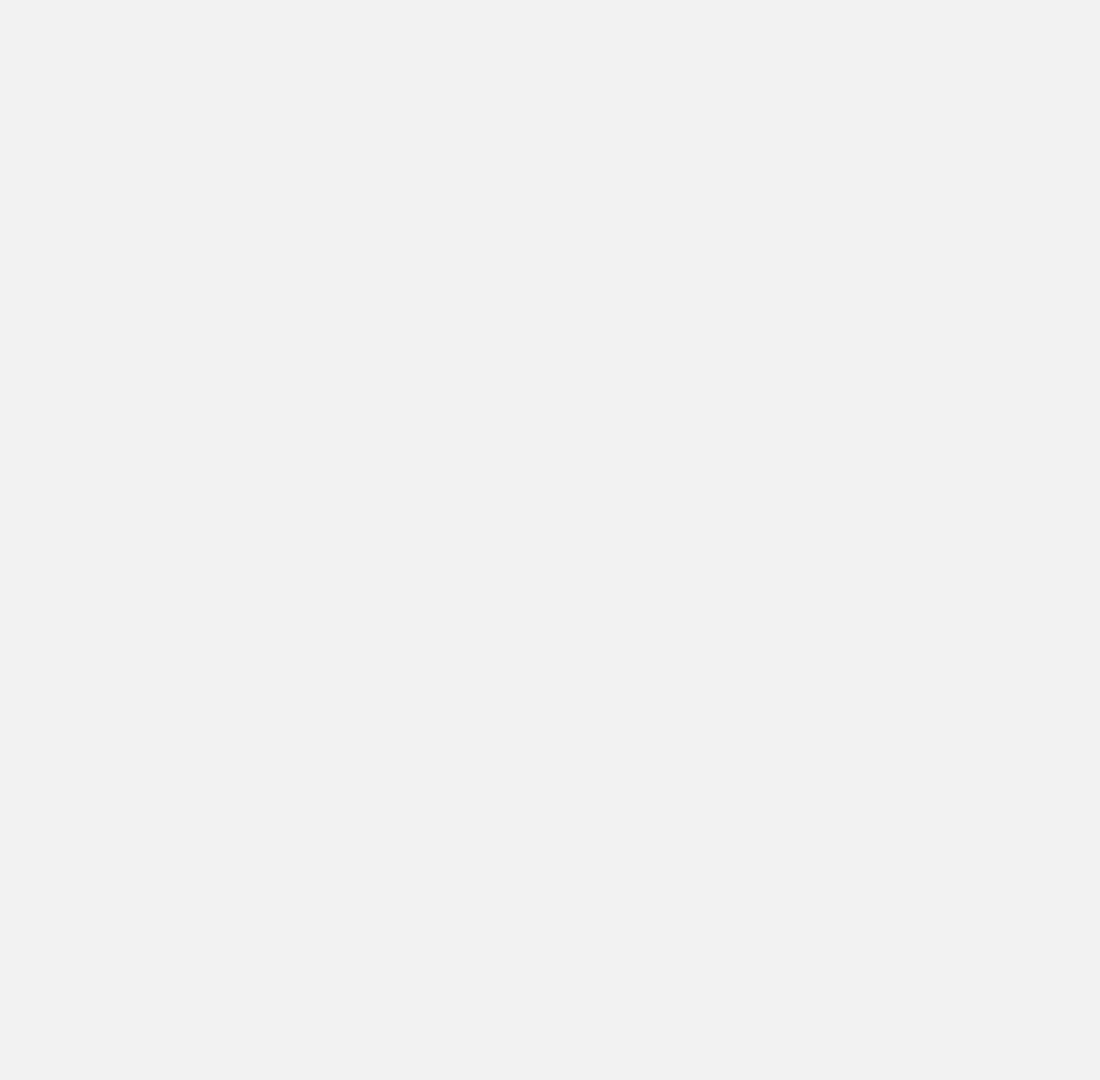
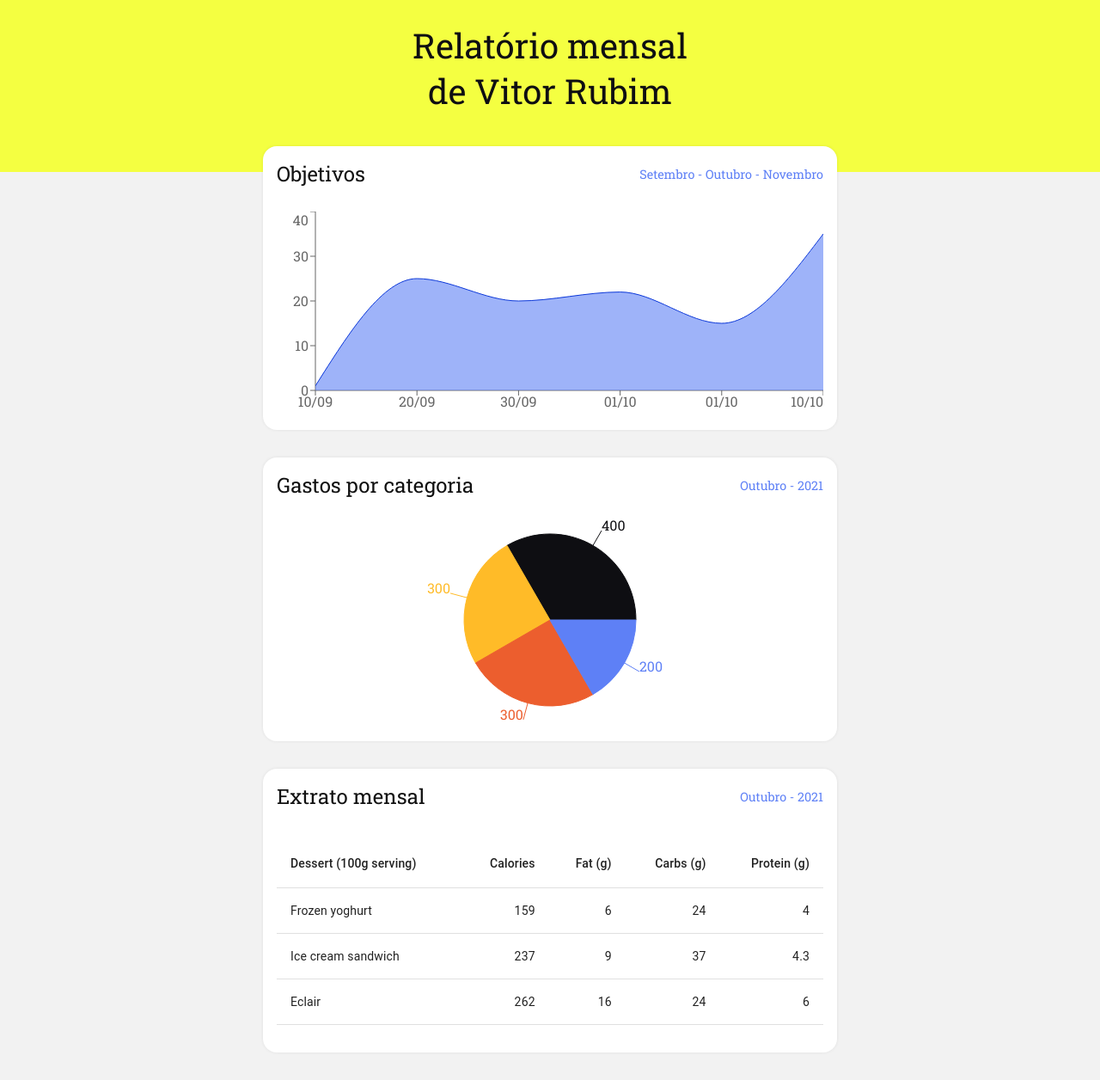
Before and after one commit to yoursbank/reports-front, a React (Vite) app: page / in a window 1280 px wide. Shown: the whole page at 86% size. Before the commit the page ends 800 px from the top, so only its background shows below. Built offline with nearby package versions, Linux system fonts and the light colour scheme.

Commit message:
feat: finalizing the structure of the charts and table

```diff
--- a/package.json
+++ b/package.json
@@ -7,14 +7,20 @@
     "preview": "vite preview"
   },
   "dependencies": {
+    "@emotion/react": "^11.7.1",
+    "@emotion/styled": "^11.6.0",
+    "@mui/material": "^5.4.1",
+    "axios": "^0.25.0",
     "react": "^17.0.2",
     "react-dom": "^17.0.2",
+    "react-router-dom": "^5.2.0",
     "recharts": "^2.1.8",
     "styled-components": "^5.3.3"
   },
   "devDependencies": {
     "@types/react": "^17.0.33",
     "@types/react-dom": "^17.0.10",
+    "@types/react-router-dom": "^5.1.7",
     "@types/styled-components": "^5.1.22",
     "@typescript-eslint/eslint-plugin": "^5.11.0",
     "@typescript-eslint/parser": "^5.11.0",
--- a/src/App.tsx
+++ b/src/App.tsx
@@ -1,14 +1,21 @@
 import { ThemeProvider } from 'styled-components';
+import { BrowserRouter } from 'react-router-dom';
 
 // Theme import
 import theme from './styles/themes/default';
 import GlobalStyles from './styles/global';
 
+// Route import
+import { Routes } from './routes';
+
 function App() {
   return (
-    <ThemeProvider theme={theme}>
-      <GlobalStyles />
-    </ThemeProvider>
+    <BrowserRouter>
+      <ThemeProvider theme={theme}>
+        <Routes />
+        <GlobalStyles />
+      </ThemeProvider>
+    </BrowserRouter>
   );
 }
 
--- /dev/null
+++ b/src/components/Card/index.tsx
@@ -0,0 +1,28 @@
+import { ReactNode } from 'react';
+
+// Style import
+import { Container, Header, Title, Subtitle } from './styles';
+
+// Interface
+interface ICardProps {
+  title?: string;
+  subtitle?: string;
+  children: ReactNode;
+}
+
+const Card = ({ title, subtitle, children }: ICardProps) => {
+  return (
+    <Container>
+      {!!title && !!subtitle && (
+        <Header>
+          <Title>{title}</Title>
+          <Subtitle>{subtitle}</Subtitle>
+        </Header>
+      )}
+
+      {children}
+    </Container>
+  );
+};
+
+export { Card };
--- /dev/null
+++ b/src/components/Card/styles.ts
@@ -0,0 +1,52 @@
+import styled from 'styled-components';
+
+export const Container = styled.div`
+  display: flex;
+  flex-direction: column;
+  align-items: center;
+  justify-content: space-between;
+
+  background-color: ${({ theme }) => theme.white};
+
+  width: 100%;
+  height: 330px;
+
+  border-radius: 1rem;
+
+  padding: 1rem;
+  margin-bottom: 2rem;
+
+  -webkit-box-shadow: 0px 0px 4px -1px rgba(0, 0, 0, 0.13);
+  box-shadow: 0px 0px 4px -1px rgba(0, 0, 0, 0.13);
+
+  @media (max-width: 330px) {
+    height: 370px;
+  }
+`;
+
+export const Header = styled.header`
+  display: flex;
+  align-items: center;
+  justify-content: space-between;
+
+  width: 100%;
+
+  margin-bottom: 1rem;
+
+  @media (max-width: 573px) {
+    flex-direction: column;
+  }
+`;
+
+export const Title = styled.h3`
+  font-size: 1.5rem;
+
+  @media (max-width: 573px) {
+    font-size: 1.35rem;
+  }
+`;
+
+export const Subtitle = styled.span`
+  font-size: 0.9rem;
+  color: ${({ theme }) => theme.blue};
+`;
--- /dev/null
+++ b/src/components/Charts/Category.tsx
@@ -0,0 +1,41 @@
+import React, { useContext } from 'react';
+import { ThemeContext } from 'styled-components';
+import { PieChart, Pie, Cell, ResponsiveContainer } from 'recharts';
+
+// Component import
+import { Card } from '../Card';
+
+const Category: React.FC = () => {
+  // Hook
+  const theme = useContext(ThemeContext);
+
+  // Mock
+  const data = [
+    { name: 'Group A', value: 400 },
+    { name: 'Group B', value: 300 },
+    { name: 'Group C', value: 300 },
+    { name: 'Group D', value: 200 },
+  ];
+
+  const colors = [theme.black, '#FFBB28', theme.orange, theme.blue, theme.pink];
+
+  return (
+    <Card title="Gastos por categoria" subtitle="Outubro - 2021">
+      <ResponsiveContainer width="100%" height="100%">
+        <PieChart>
+          <Pie data={data} label outerRadius={100} dataKey="value">
+            {data.map((_, index) => (
+              <Cell
+                key={`cell-${index * 3}`}
+                fill={colors[index % colors.length]}
+                stroke={colors[index % colors.length]}
+              />
+            ))}
+          </Pie>
+        </PieChart>
+      </ResponsiveContainer>
+    </Card>
+  );
+};
+
+export { Category };
--- /dev/null
+++ b/src/components/Charts/Goals.tsx
@@ -0,0 +1,72 @@
+import React, { useContext } from 'react';
+import { ThemeContext } from 'styled-components';
+import { AreaChart, Area, XAxis, YAxis, ResponsiveContainer } from 'recharts';
+
+// Component import
+import { Card } from '../Card';
+
+// Mock
+const data = [
+  {
+    name: '10/09',
+    value: 1,
+    percent: 1,
+  },
+  {
+    name: '20/09',
+    value: 25,
+    percent: 10,
+  },
+  {
+    name: '30/09',
+    value: 20,
+    percent: 20,
+  },
+  {
+    name: '01/10',
+    value: 22,
+    percent: 30,
+  },
+  {
+    name: '01/10',
+    value: 15,
+    percent: 40,
+  },
+  {
+    name: '10/10',
+    value: 35,
+    percent: 40,
+  },
+];
+
+const Goals: React.FC = () => {
+  // Hook
+  const theme = useContext(ThemeContext);
+
+  return (
+    <Card title="Objetivos" subtitle="Setembro - Outubro - Novembro">
+      <ResponsiveContainer width="100%" height="80%">
+        <AreaChart
+          data={data}
+          margin={{
+            top: 0,
+            right: 0,
+            left: -15,
+            bottom: 0,
+          }}
+        >
+          <XAxis dataKey="name" />
+          <YAxis dataKey="percent" />
+          <Area
+            type="monotone"
+            dataKey="value"
+            stroke="#0d39d9"
+            fill={theme.blue}
+          />
+        </AreaChart>
+      </ResponsiveContainer>
+    </Card>
+  );
+};
+
+export { Goals };
--- /dev/null
+++ b/src/components/Charts/Statement.tsx
@@ -0,0 +1,63 @@
+import React from 'react';
+import {
+  TableContainer,
+  Table,
+  TableBody,
+  TableCell,
+  TableHead,
+  TableRow,
+} from '@mui/material';
+
+// Component import
+import { Card } from '../Card';
+
+function createData(
+  name: string,
+  calories: number,
+  fat: number,
+  carbs: number,
+  protein: number,
+) {
+  return { name, calories, fat, carbs, protein };
+}
+
+const rows = [
+  createData('Frozen yoghurt', 159, 6.0, 24, 4.0),
+  createData('Ice cream sandwich', 237, 9.0, 37, 4.3),
+  createData('Eclair', 262, 16.0, 24, 6.0),
+];
+
+const Statement: React.FC = () => {
+  return (
+    <Card title="Extrato mensal" subtitle="Outubro - 2021">
+      <TableContainer style={{ marginBottom: 16 }}>
+        <Table aria-label="caption table">
+          <TableHead>
+            <TableRow>
+              <TableCell>Dessert (100g serving)</TableCell>
+              <TableCell align="right">Calories</TableCell>
+              <TableCell align="right">Fat&nbsp;(g)</TableCell>
+              <TableCell align="right">Carbs&nbsp;(g)</TableCell>
+              <TableCell align="right">Protein&nbsp;(g)</TableCell>
+            </TableRow>
+          </TableHead>
+          <TableBody>
+            {rows.map(row => (
+              <TableRow key={row.name}>
+                <TableCell component="th" scope="row">
+                  {row.name}
+                </TableCell>
+                <TableCell align="right">{row.calories}</TableCell>
+                <TableCell align="right">{row.fat}</TableCell>
+                <TableCell align="right">{row.carbs}</TableCell>
+                <TableCell align="right">{row.protein}</TableCell>
+              </TableRow>
+            ))}
+          </TableBody>
+        </Table>
+      </TableContainer>
+    </Card>
+  );
+};
+
+export { Statement };
--- /dev/null
+++ b/src/components/Charts/index.ts
@@ -0,0 +1,3 @@
+export { Goals } from './Goals';
+export { Category } from './Category';
+export { Statement } from './Statement';
--- /dev/null
+++ b/src/pages/Home/index.tsx
@@ -0,0 +1,25 @@
+import React from 'react';
+
+// Chart import
+import { Goals, Category, Statement } from '../../components/Charts';
+
+// Style import
+import { Container, Header, Title, Content } from './styles';
+
+const Home: React.FC = () => {
+  return (
+    <Container>
+      <Header>
+        <Title>Relatório mensal de Vitor Rubim</Title>
+      </Header>
+
+      <Content>
+        <Goals />
+        <Category />
+        <Statement />
+      </Content>
+    </Container>
+  );
+};
+
+export { Home };
--- /dev/null
+++ b/src/pages/Home/styles.ts
@@ -0,0 +1,47 @@
+import styled from 'styled-components';
+
+export const Container = styled.div`
+  position: relative;
+
+  display: flex;
+  flex-direction: column;
+  align-items: center;
+
+  height: 100vh;
+
+  margin: 0 auto;
+`;
+
+export const Header = styled.header`
+  position: absolute;
+  z-index: -1;
+
+  height: 200px;
+
+  width: 100%;
+
+  background-color: ${({ theme }) => theme.yellow};
+`;
+
+export const Title = styled.h1`
+  font-size: 2.5rem;
+  text-align: center;
+  color: ${({ theme }) => theme.black};
+
+  max-width: 350px;
+  margin: 2% auto 0;
+
+  @media (max-width: 500px) {
+    font-size: 2.2rem;
+    margin: 6% auto;
+  }
+`;
+
+export const Content = styled.main`
+  margin-top: 170px;
+
+  padding: 0 1rem;
+
+  width: 100%;
+  max-width: 700px;
+`;
--- a/vite.config.ts
+++ b/vite.config.ts
@@ -1,7 +1,7 @@
-import { defineConfig } from 'vite'
-import react from '@vitejs/plugin-react'
+import { defineConfig } from 'vite';
+import react from '@vitejs/plugin-react';
 
 // https://vitejs.dev/config/
 export default defineConfig({
-  plugins: [react()]
-})
+  plugins: [react()],
+});
```
Also changed, not shown: 1 other file (tests, documents, lock files or other folders).
